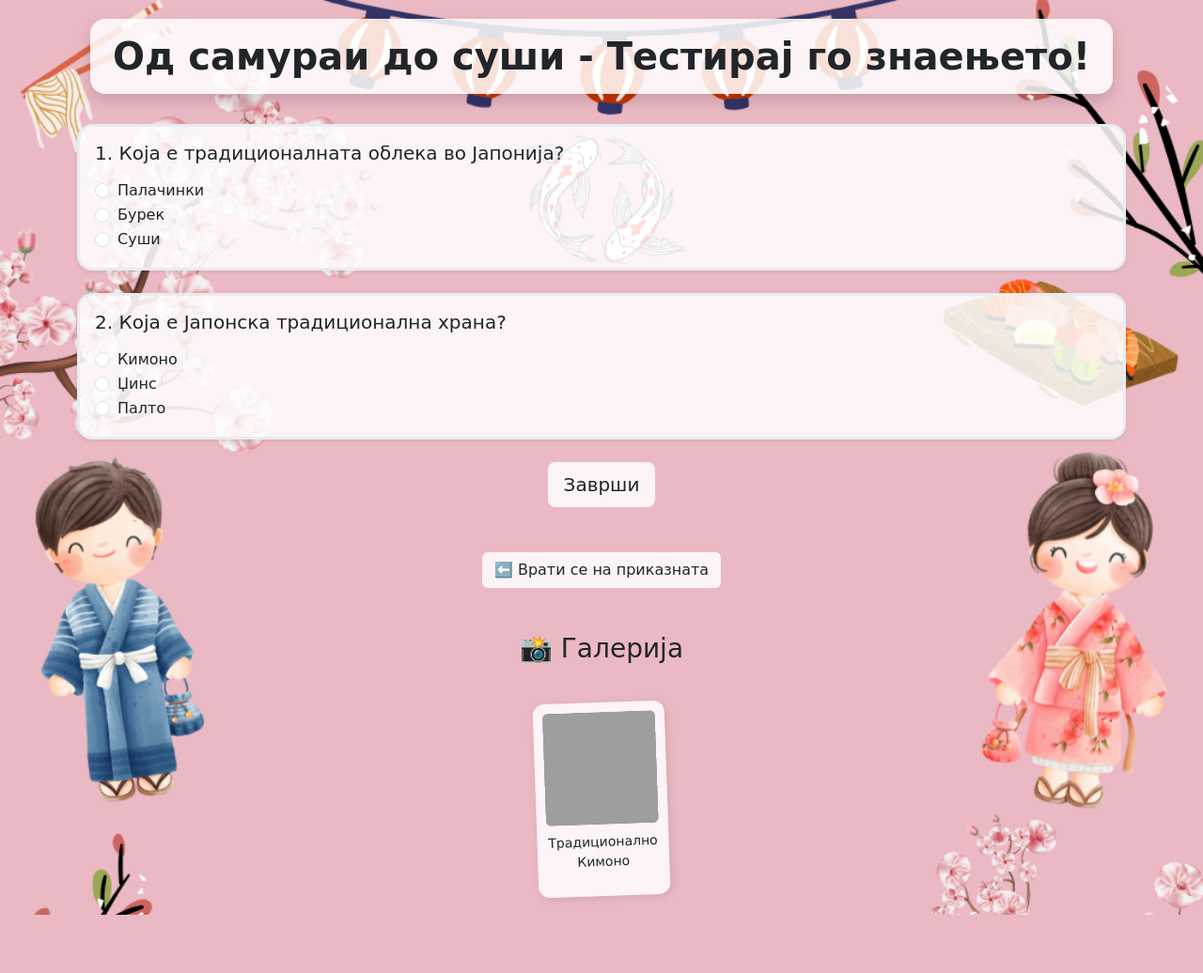
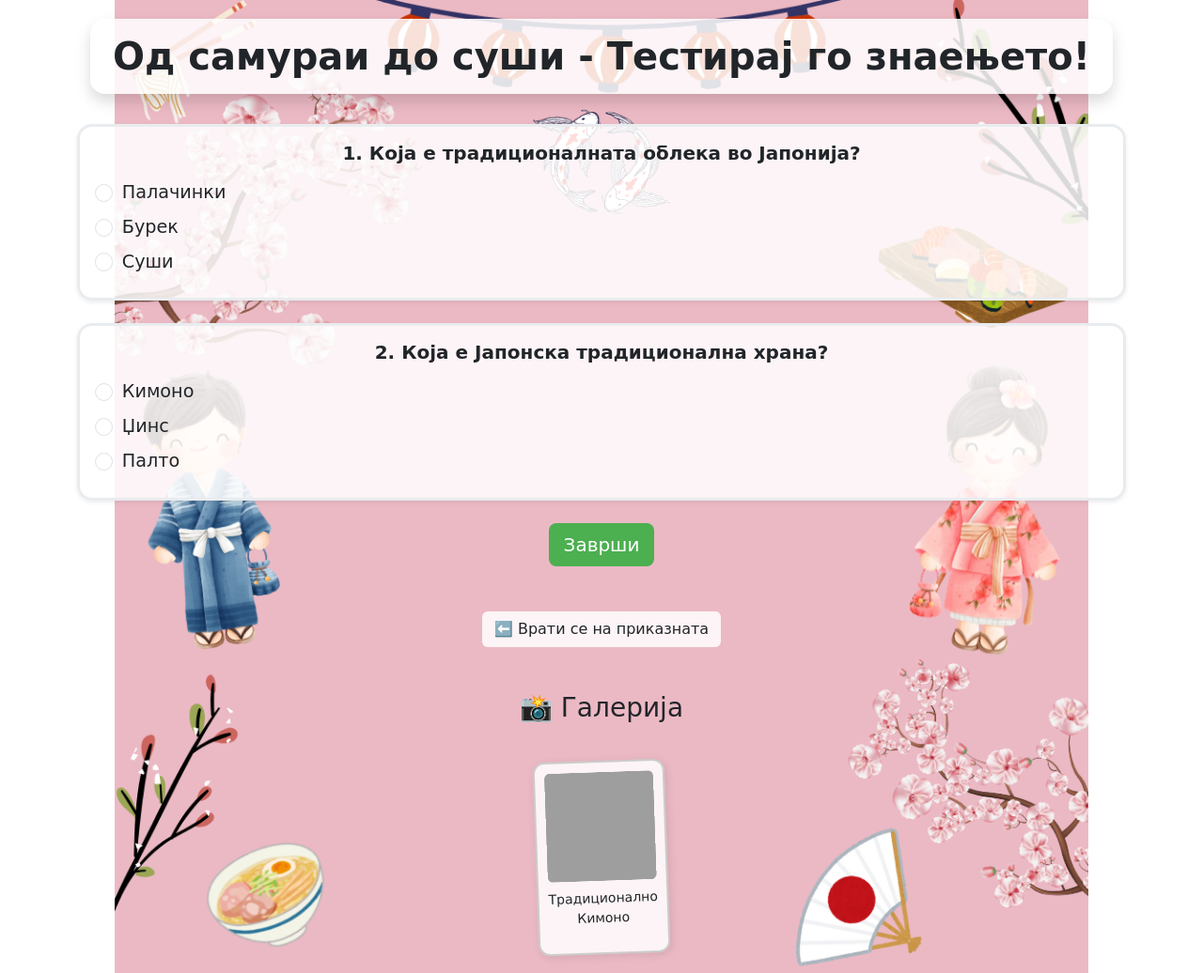
Before and after one commit to oxSTERBENxo/MiK, a Django app: a page that uses djangoProject/templates/countryTemplate.html in a window 1280 px wide. Shown: the whole page at 94% size. Before the commit the page ends 974 px from the top, so only its background shows below. Run offline with Django 5.2, Linux system fonts and the light colour scheme; data comes from the database, SQL or seed files in the repository; some web fonts are replaced; grey boxes are pictures that could not be loaded.

Commit message:
Update countryTemplate.html

```diff
--- a/djangoProject/templates/countryTemplate.html
+++ b/djangoProject/templates/countryTemplate.html
@@ -6,19 +6,47 @@
     <title>{{ country.name }} – Мини Квиз</title>
     <link href="https://cdn.jsdelivr.net/npm/bootstrap@5.3.3/dist/css/bootstrap.min.css" rel="stylesheet">
     <link href="https://fonts.googleapis.com/css2?family=Comic+Sans+MS&display=swap" rel="stylesheet">
-</head>
-<body style="
+    <style>
+        body {
             font-family: 'Comic Sans MS', sans-serif;
             background-image: url('{{ country.background.url }}');
             background-repeat: repeat-y;
-        background-size: cover;
+            background-size: contain;
+            background-position: center top;
+            background-attachment: scroll;
             background-color: #fff;
             color: {{ country.color }};
             padding: 20px;
-        ">
+            font-size: 1.2rem;
+        }
+
+        @media (max-width: 768px) {
+            body {
+                background-size: cover;
+            }
+        }
+
+        .polaroid-box {
+            background-color: rgba(255, 255, 255, 0.85);
+            padding: 10px;
+            border: 2px solid #ccc;
+            border-radius: 12px;
+            width: 140px;
+            text-align: center;
+            box-shadow: 2px 2px 10px rgba(0,0,0,0.1);
+            transform: rotate(-2deg);
+            transition: transform 0.3s ease;
+        }
+
+        .polaroid-box:hover {
+            transform: rotate(0deg) scale(1.05);
+        }
+    </style>
+</head>
+<body>
 
 <div class="container text-center">
-    <h1 class="fw-bold py-3 px-4 rounded-4 shadow d-inline-block"
+    <h1 class="fw-bold py-3 px-4 rounded-4 shadow d-inline-block text-center"
         style="background-color: rgba(255, 255, 255, 0.85); color: {{ country.color }};">
         {{ country.headline }}
     </h1>
@@ -29,13 +57,13 @@
     {% for question in questions %}
         <div class="card my-4 border-3 border-light-subtle shadow-sm rounded-4"
              style="background-color: rgba(255, 255, 255, 0.85);">
-            <div class="card-body">
-                <h5 class="card-title mb-3" style="color: {{ country.color }};">
-
+            <div class="card-body text-center">
+                <h5 class="card-title mb-3 fw-bold" style="color: {{ country.color }};">
                     {{ forloop.counter }}. {{ question.content }}
                 </h5>
+                <div class="text-start">
                     {% for choice in question.choice_set.all %}
-                    <div class="form-check text-start">
+                        <div class="form-check mb-2">
                             <input class="form-check-input" type="radio"
                                    name="q{{ forloop.parentloop.counter }}"
                                    value="{{ choice.is_correct|yesno:'1,0' }}"
@@ -48,14 +76,14 @@
                     {% endfor %}
                 </div>
             </div>
+        </div>
     {% endfor %}
 
     <div class="text-center">
         <button type="button" class="btn btn-lg"
-                style="background-color: rgba(255, 255, 255, 0.85); color: {{ country.color }}; border: 2px solid {{ country.color }};"
+                style="background-color: #4CAF50; color: white; border: none;"
                 onclick="calculateScore()">Заврши</button>
     </div>
-
 </form>
 
 <div id="result-box"
@@ -74,21 +102,9 @@
 
 <div class="container mt-5">
     <h3 class="text-center mb-4" style="color: {{ country.color }};">📸 Галерија</h3>
-
     <div class="d-flex flex-wrap justify-content-center gap-3" style="margin-top: 40px;">
         {% for photo in polaroids %}
-            <div style="
-                background-color: rgba(255, 255, 255, 0.85);
-                padding: 10px;
-                border: 2px solid {{ country.color }};
-                border-radius: 12px;
-                width: 140px;
-                text-align: center;
-                box-shadow: 2px 2px 10px rgba(0,0,0,0.1);
-                transform: rotate(-2deg);
-                transition: transform 0.3s ease;"
-                onmouseover="this.style.transform='rotate(0deg) scale(1.05)'"
-                onmouseout="this.style.transform='rotate(-2deg)'">
+            <div class="polaroid-box">
                 <img src="{{ photo.photo.url }}" alt="{{ photo.headline }}" style="
                     width: 100%;
                     aspect-ratio: 1 / 1;
```
Lines whose indentation alone changed are shown as unchanged.
